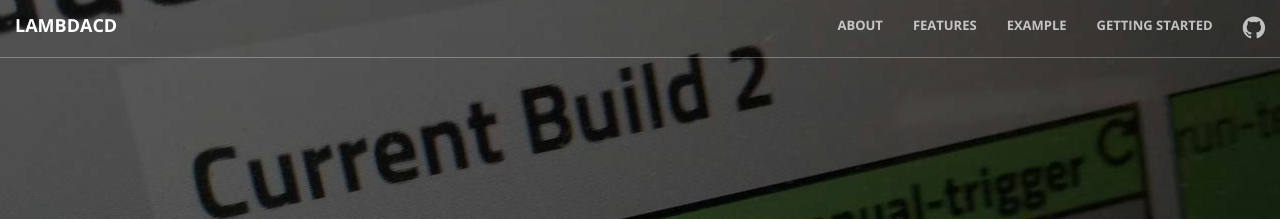
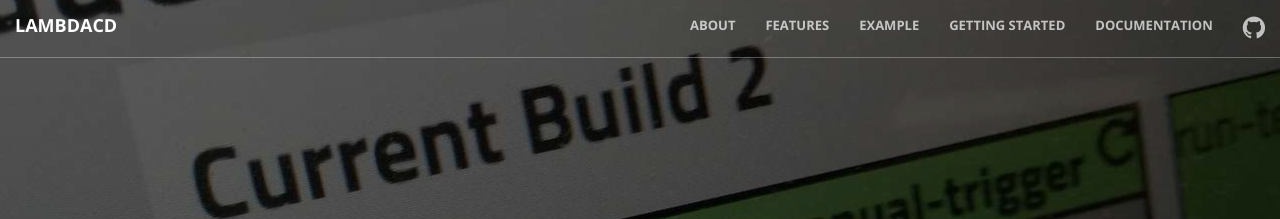
Before and after one commit to flosell/lambdacd, a Jekyll site: the page built from index.html, in a window 1280 px wide. Shown: the top 219 px of the page. Built offline with Jekyll 4.4.1, drawn with Linux system fonts in a browser that asks for light colours.

Commit message:
add link to wiki documentation

```diff
--- a/_includes/header.html
+++ b/_includes/header.html
@@ -31,6 +31,9 @@
           {% endif %}
         {% endfor %}
         <li>
+          <a class="page-scroll" href="https://github.com/flosell/lambdacd/wiki">Documentation</a>
+        </li>
+        <li>
           <a class="page-scroll" href="https://github.com/flosell/lambdacd"><i class="fa fa-2x fa-github"></i></a>
         </li>
       </ul>
```
